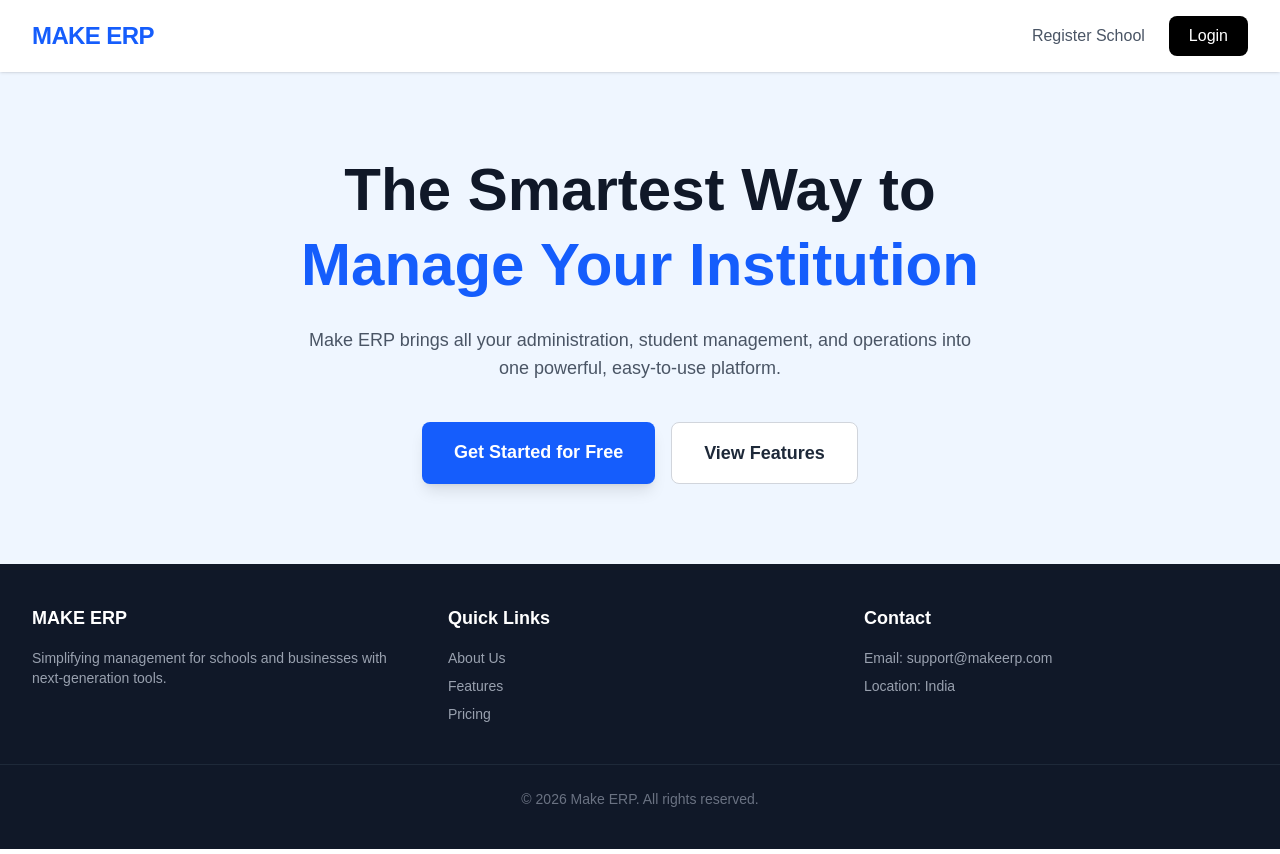
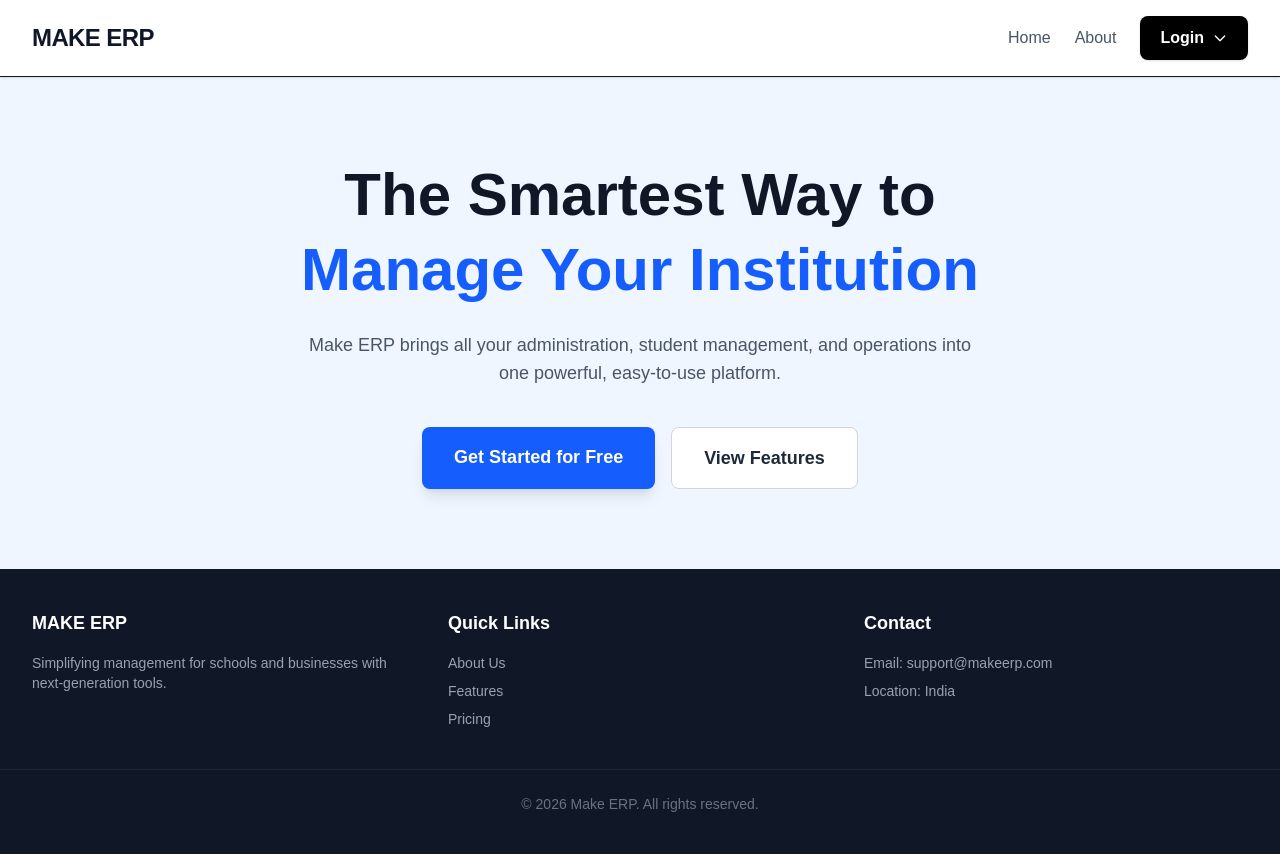
Before and after one commit to makeerp2026-gif/MAKE-ERP, a Next.js app: page / in a window 1280 px wide. Built offline with nearby package versions, Linux system fonts and the light colour scheme.

Commit message:
MULTIPLE AGAIN LOGIN

```diff
--- a/src/app/components/Header.tsx
+++ b/src/app/components/Header.tsx
@@ -1,24 +1,66 @@
-import Link from 'next/link';
+"use client" // Click event ko kaam karwane ke liye yeh bohot zaroori hai
+
+import { useState } from 'react'
+import Link from 'next/link'
 
 export default function Header() {
+  // Dropdown khula hai ya band, iska record rakhne ke liye
+  const [isDropdownOpen, setIsDropdownOpen] = useState(false)
+
   return (
-    <header className="bg-white shadow-sm sticky top-0 z-50">
-      <div className="max-w-7xl mx-auto px-4 sm:px-6 lg:px-8 py-4 flex justify-between items-center">
-        {/* Logo Section */}
-        <div className="text-2xl font-extrabold text-blue-600 tracking-tight">
-          <Link href="/">MAKE ERP</Link>
+    <header className="flex justify-between items-center px-8 py-4 bg-white shadow-sm border-b relative z-50">
+      {/* Logo */}
+      <div className="text-2xl font-black text-gray-900 tracking-tight">
+        MAKE ERP
+      </div>
+
+      {/* Navigation & Login */}
+      <nav className="flex items-center gap-6">
+        <Link href="/" className="text-gray-600 hover:text-black font-medium">Home</Link>
+        <Link href="/about" className="text-gray-600 hover:text-black font-medium">About</Link>
+
+        {/* 🚦 CLICK DROPDOWN */}
+        <div className="relative">
+          <button
+            onClick={() => setIsDropdownOpen(!isDropdownOpen)} // Click karne par menu khulega/band hoga
+            className="px-5 py-2.5 bg-black text-white rounded-lg font-semibold flex items-center gap-2 hover:bg-gray-800 transition shadow-sm"
+          >
+            Login
+            <svg
+              className={`w-4 h-4 transition-transform duration-200 ${isDropdownOpen ? 'rotate-180' : ''}`}
+              fill="none" stroke="currentColor" viewBox="0 0 24 24"
+            >
+              <path strokeLinecap="round" strokeLinejoin="round" strokeWidth="2" d="M19 9l-7 7-7-7"></path>
+            </svg>
+          </button>
+
+          {/* Dropdown Menu - Jo sirf tab dikhega jab isDropdownOpen true hoga */}
+          {isDropdownOpen && (
+            <div className="absolute right-0 top-full mt-2 w-52 bg-white border border-gray-100 rounded-xl shadow-xl overflow-hidden animate-fade-in">
+
+              <Link href="/login/superadmin" className="block px-4 py-3 text-sm font-medium text-gray-700 hover:bg-blue-50 hover:text-blue-700 border-b border-gray-50">
+                👑 Super Admin (You)
+              </Link>
+              <Link href="/login/master" className="block px-4 py-3 text-sm font-medium text-gray-700 hover:bg-blue-50 hover:text-blue-700 border-b border-gray-50">
+                🏫 Master Admin
+              </Link>
+              <Link href="/login/teacher" className="block px-4 py-3 text-sm font-medium text-gray-700 hover:bg-blue-50 hover:text-blue-700 border-b border-gray-50">
+                👩‍🏫 Teacher
+              </Link>
+              <Link href="/login/student" className="block px-4 py-3 text-sm font-medium text-gray-700 hover:bg-blue-50 hover:text-blue-700 border-b border-gray-50">
+                🎓 Student
+              </Link>
+              <Link href="/login/parent" className="block px-4 py-3 text-sm font-medium text-gray-700 hover:bg-blue-50 hover:text-blue-700 border-b border-gray-50">
+                👨‍👩‍👦 Parent
+              </Link>
+              <Link href="/login/subadmin" className="block px-4 py-3 text-sm font-medium text-gray-700 hover:bg-blue-50 hover:text-blue-700">
+                💼 Sub-Admin (Staff)
+              </Link>
+
+            </div>
+          )}
         </div>
-
-        {/* Navigation Links */}
-        <nav className="flex gap-6 items-center">
-          <Link href="/onboarding" className="text-gray-600 hover:text-blue-600 font-medium">
-            Register School
-          </Link>
-          <Link href="/login" className="bg-black text-white px-5 py-2 rounded-lg font-medium hover:bg-gray-800 transition">
-            Login
-          </Link>
-        </nav>
-      </div>
+      </nav>
     </header>
-  );
+  )
 }
```
